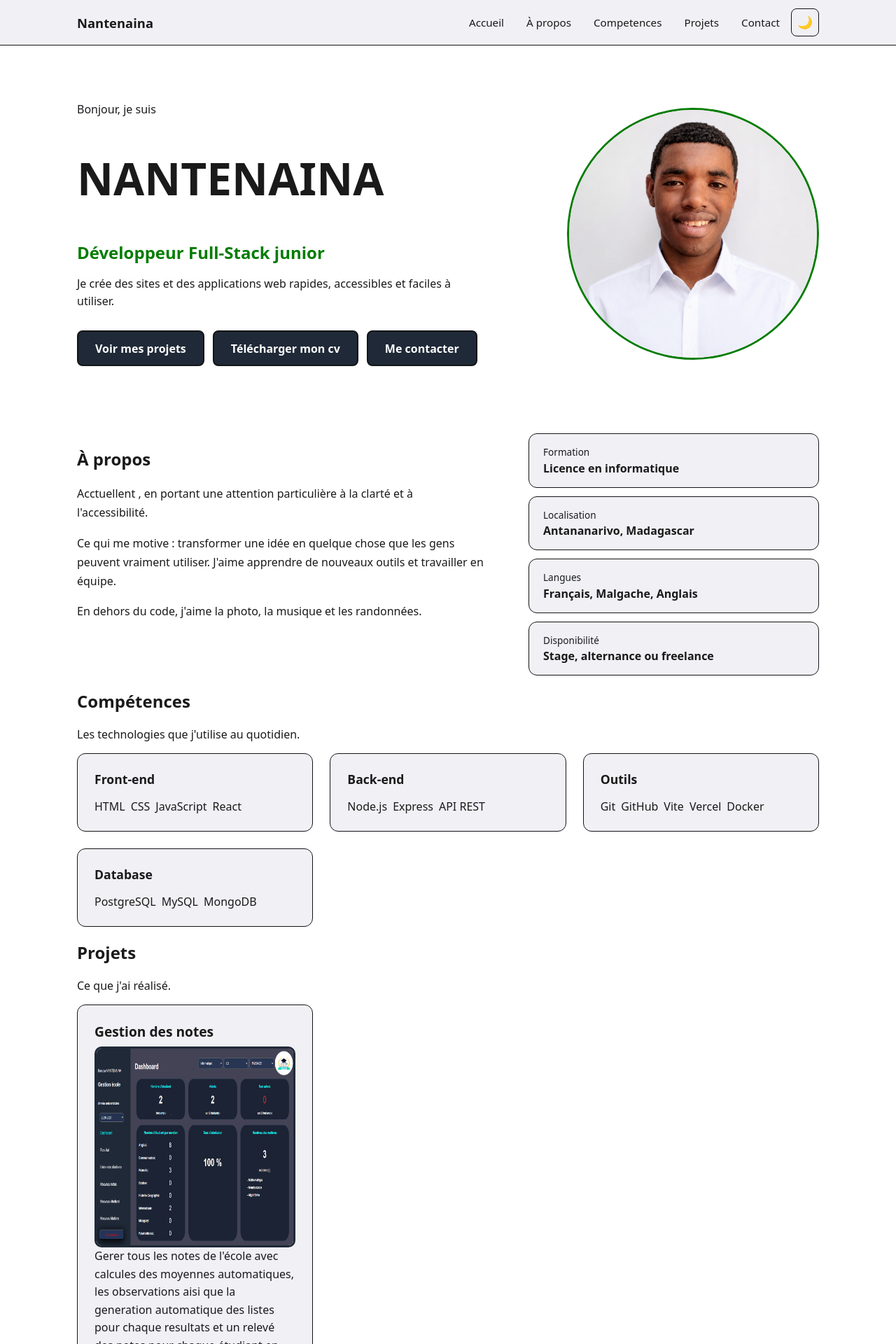
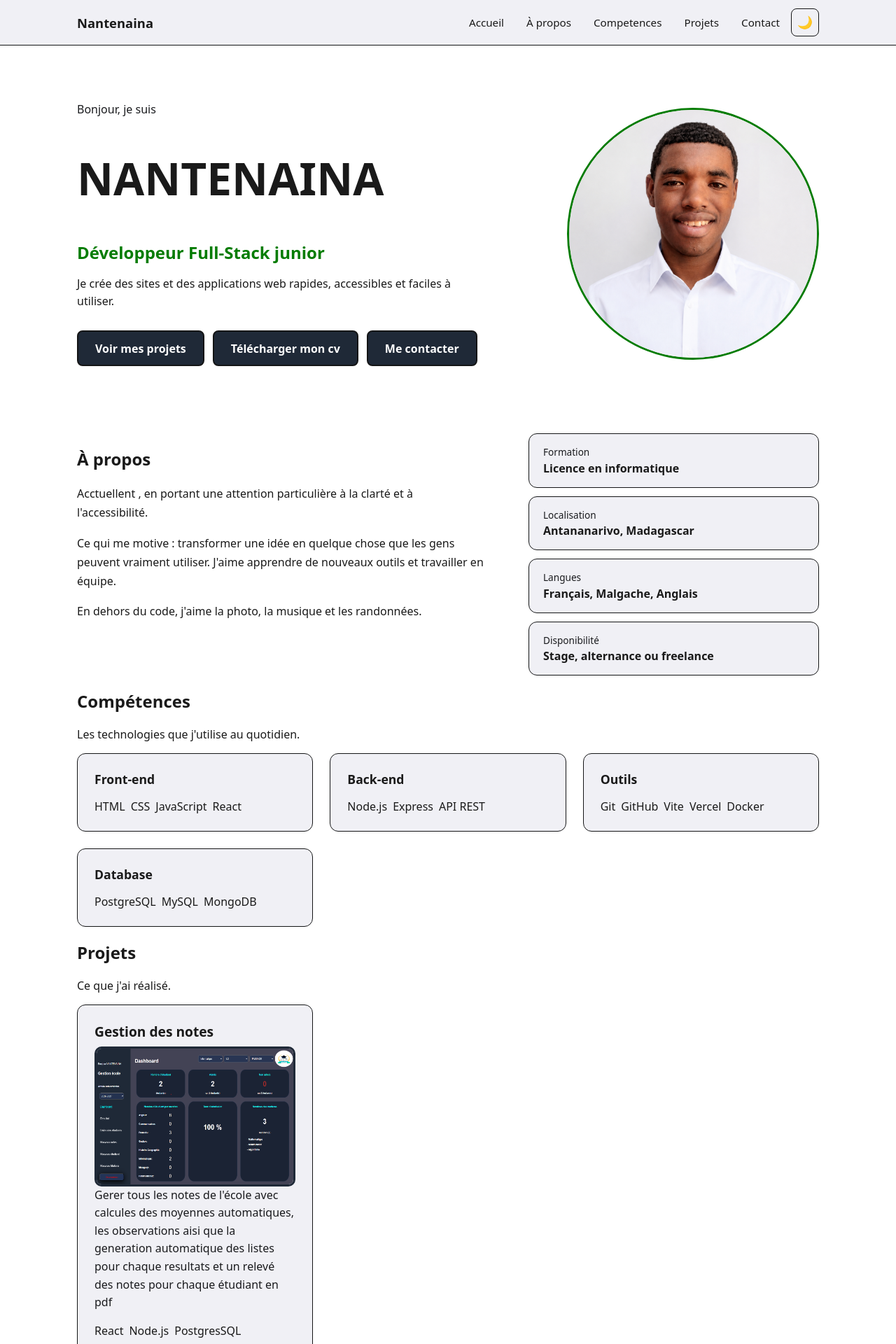
Before and after one commit to Nantenainatatila/NANTENAINA_PORTFOLIO, a React (Vite) app: page / in a window 1280 px wide. Shown: the top 1920 px of the page at 70% size. Built offline with nearby package versions, Linux system fonts and the light colour scheme.

Commit message:
Sescription du changement

```diff
--- a/src/components/Projects.css
+++ b/src/components/Projects.css
@@ -28,7 +28,7 @@
 }
 .project__photo {
   width: 100%;
-  height: auto;
+  height: 200px;
   aspect-ratio: 16 / 9;
   aspect-ratio: 1;
   border-radius: 10px;
```
